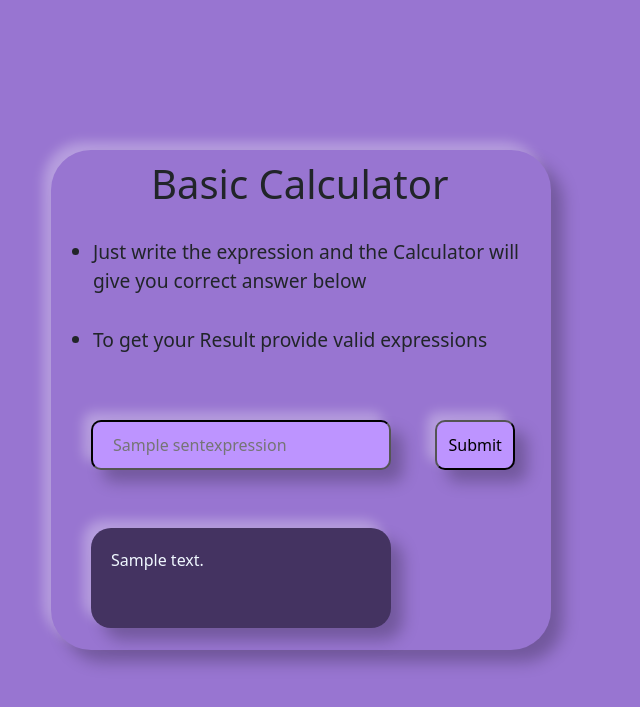
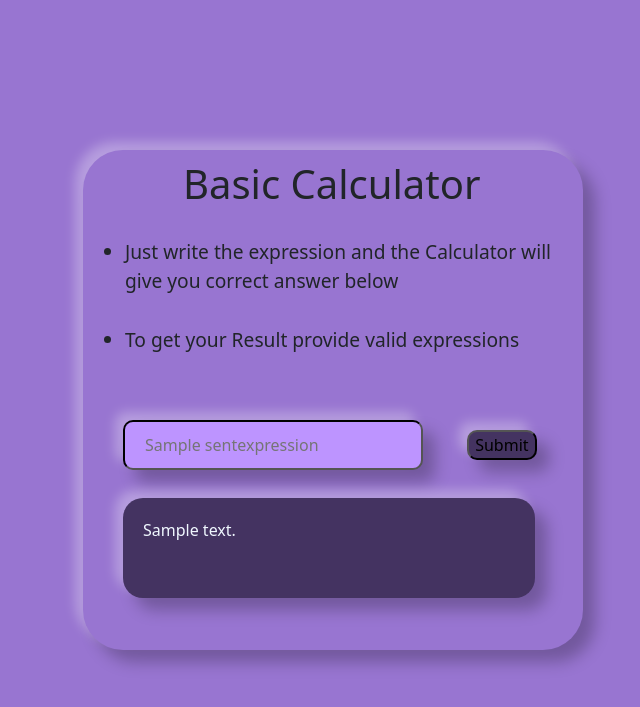
Before and after one commit to Jiganesh/Calculator, a Django app: template project/templates/project/index.html in a window 1280 px wide. Shown: the top 707 px of the page, without its empty margins (307-947 px from the left). Run offline with Django 3.2, Linux system fonts and the light colour scheme; the template is opened without the code that fills it: most values are stand-ins (such as "Sample title", 1, 10 or a date in 2020).

Commit message:
changed html and css  to view correctly on desktop

```diff
--- a/project/static/project/index.css
+++ b/project/static/project/index.css
@@ -1,83 +1,63 @@
-.centred-display{
-
+.centred-display {
   align-items: top;
   background-color: #9875D1;
-  box-shadow:
-    12px 12px 16px 0 rgba(0, 0, 0, 0.25),
-    -8px -8px 12px 0 rgba(255, 255, 255, 0.3);
+  box-shadow: 12px 12px 16px 0 rgba(0, 0, 0, 0.25), -8px -8px 12px 0 rgba(255, 255, 255, 0.3);
   border-radius: 40px;
   display: flex;
   height: 500px;
-  justify-content: center;
-  margin-right: 4rem;
+   justify-content: flex-start;
   width: 500px;
-
 }
 
-.align-text-p{
-
+.align-text-p {
   text-decoration-color: black;
-    text-shadow: #9875D1 ;
+  text-shadow: #9875D1;
   font-size: larger;
-    padding:10px;
+  padding: 10px;
   margin: 10px 20px 0px 0px;
 }
 
-.align-text-h{
+.align-text-h {
   padding: 10px;
   margin: 0px -20px 0px 90px;
 }
 
-.input-box{
+.input-box {
   margin: 40px;
   height: 50px;
   width: 300px;
-    padding : 20px;
+  padding: 20px;
   background-color: #bd94ff;
   border-radius: 10px;
   border-color: black;
   display: inline;
-    box-shadow:
-    12px 12px 16px 0 rgba(0, 0, 0, 0.25),
-    -8px -8px 12px 0 rgba(255, 255, 255, 0.3);
-
+  box-shadow: 12px 12px 16px 0 rgba(0, 0, 0, 0.25), -8px -8px 12px 0 rgba(255, 255, 255, 0.3);
 }
 
-.theme{
-
+.theme {
   align-items: center;
-  background-color:#9875D1;
+  background-color: #9875D1;
   display: flex;
   height: 100vh;
   justify-content: center;
+}
+
+.output {
+
+  height: 100px;
+  width: 412px;
+  margin:20px 0px 0px 40px;
+  border-radius: 20px;
+  text-align: justify;
+  padding: 20px 20px;
+  background-color: #443361;
+  color: aliceblue;
+  box-shadow: 12px 12px 16px 0 rgba(0, 0, 0, 0.25), -8px -8px 12px 0 rgba(255, 255, 255, 0.3);
+}
+
+.submit-button {
+  border-radius: 10px;
+  background-color: #443361;
+  box-shadow: 12px 12px 16px 0 rgba(0, 0, 0, 0.25), -8px -8px 12px 0 rgba(255, 255, 255, 0.3);
 
 }
-
-.output{
-
-    position: relative;
-    top:50px;
-    left:40px;
-    height: 100px;
-    width: 300px;
-    border-radius:20px;
-    text-align: justify;
-    padding: 20px 20px;
-    background-color:  #443361;
-    color: aliceblue;
-    box-shadow:
-    12px 12px 16px 0 rgba(0, 0, 0, 0.25),
-    -8px -8px 12px 0 rgba(255, 255, 255, 0.3);
-}
-
-.submit-button{
-
-  border-radius: 10px;
-  border-color: black;
-  height: 50px;
-  width: 80px;
-  background-color: #bd94ff;
-  box-shadow:
-    12px 12px 16px 0 rgba(0, 0, 0, 0.25),
-    -8px -8px 12px 0 rgba(255, 255, 255, 0.3);
-}
--- a/project/templates/project/index.html
+++ b/project/templates/project/index.html
@@ -45,17 +45,16 @@
 
           <div class ="align-text-p">
             <ul>
-				<li>Just write the expression and the Calculator will give you correct answer below</li>
-				<li style="padding:30px 0px 0px 0px">To get your Result provide valid expressions</li>
-			</ul>
+              <li>Just write the expression and the Calculator will give you correct answer below</li>
+              <li style="padding:30px 0px 0px 0px">To get your Result provide valid expressions</li>
+		      	</ul>
           </div>
 
-        	<input type="text" class="mb-2 input-box"  name="SentCalculation" placeholder="{{Sentexpression}}"/>
-
-          <button type="submit" class="submit-button">Submit</button>
-
-			<div class="output">{{answer}}</div>
-
+          <div>
+            <input type="text" class="mb-2 input-box" id="inlineFormInput" name="SentCalculation" placeholder="{{Sentexpression}}"/>
+            <button type ="submit" class ="submit-button"> Submit</button>
+            <div class="mb-2 output" id="inlineFormInput">{{answer}}</div>
+          </div>
 
         </div>
 
```
Lines whose indentation alone changed are shown as unchanged.
